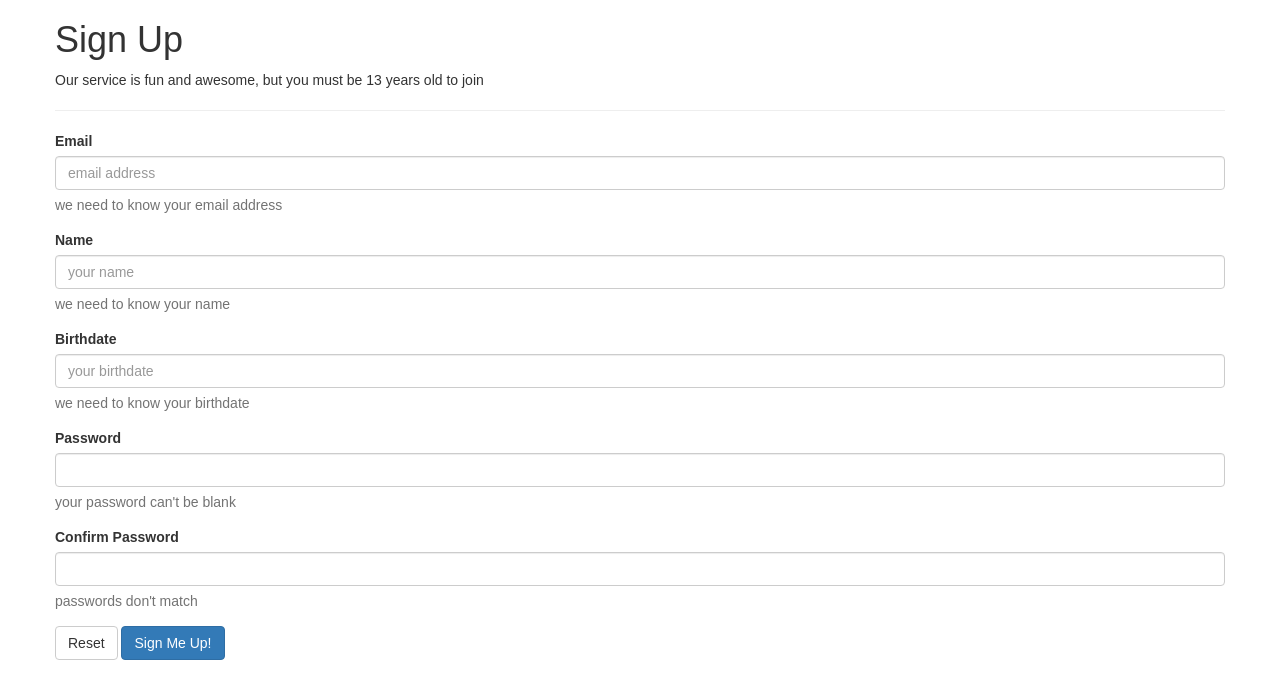
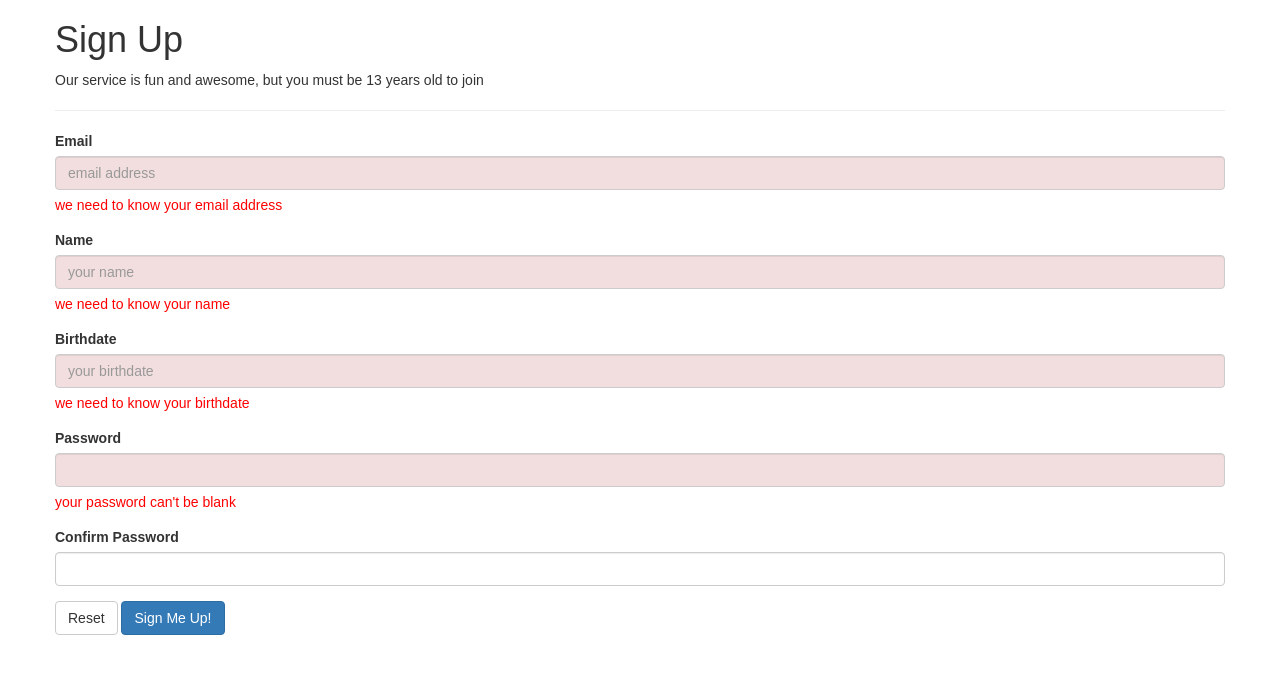
Before and after one commit to brucewen05/team-challenge, a React (Create React App) app: page / in a window 1280 px wide. Shown: the top 698 px of the page. Built offline with nearby package versions, Linux system fonts and the light colour scheme.

Commit message:
Change the behavior of password confirmation field and add styles

```diff
--- a/src/TeamSignUp.js
+++ b/src/TeamSignUp.js
@@ -271,8 +271,8 @@ class BirthdayInput extends React.Component {
  */
 class PasswordConfirmationInput extends React.Component {
   validate(currentValue){
-    if(currentValue === '' || this.props.password === ''){ //check both entries
-      return {mismatched:true, isValid:false};
+    if (this.props.password === '') {
+      return {isValid:true};
     }
 
     if (currentValue === this.props.password) {
--- a/src/index.css
+++ b/src/index.css
@@ -3,3 +3,11 @@ body {
   padding: 0;
   font-family: sans-serif;
 }
+
+.help-block {
+    color: red;
+}
+
+.invalid input {
+    background-color: #f2dede;
+}
```
Also changed, not shown: 1 other file (tests, documents, lock files or other folders).
